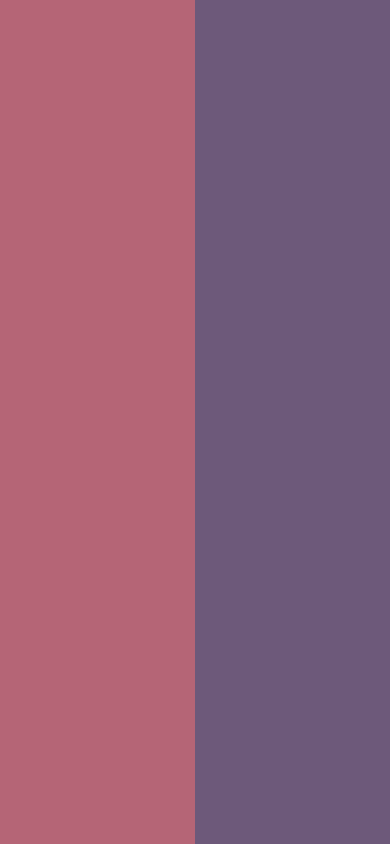
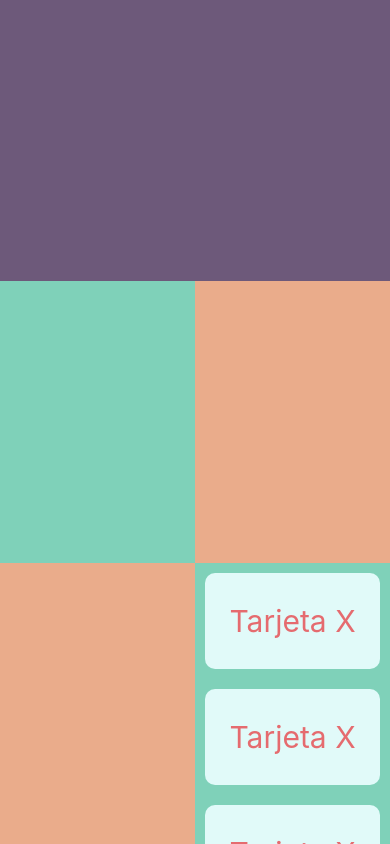
Before and after one commit to zavaletamx/desarrollo-movil-multiplataforma, a React Native app: screen / in a window 390 px wide. Built offline with nearby package versions, Linux system fonts and the light colour scheme.

Commit message:
Revisamos FlexBox a fondo

```diff
--- a/App.js
+++ b/App.js
@@ -1,7 +1,9 @@
 import React from 'react';
 import { StatusBar } from 'expo-status-bar';
-import { Text, View } from 'react-native';
+import { ScrollView, Text, View } from 'react-native';
 import colores from './src/styles/colores';
+import { Colors } from 'react-native/Libraries/NewAppScreen';
+import Tarjeta from './src/Tarjeta';
 
 /*
 El método de organización estructural de ReactNative es
@@ -20,24 +22,110 @@ de flex
 */
 
 export default function App() {
+	const arreglo = [];
+	for (let i = 0; i < 20; i++) {
+		arreglo.push(`Texto No ${i + 1}`);
+	}
+
 	return (
+		/*
+        Podemos controlar la posición y orientación de
+        los elementos de FlexBox utilizando
+        flexDirection:
+        column (defecto) ===== apila los elementos de
+                                forma vertical en el
+                                orden declarado
+
+        column-reverse ======  apila los elementos de
+                                forma vertical en el
+                                orden contrario al declarado
+
+        row            ======  apila los elementos de
+                                forma horizontal en el
+                                orden declarado
+
+        row            ======  apila los elementos de
+                                forma horizontal en el
+                                orden contrario al declarado
+        */
+
+		/*Contenedor principal para elementos verticales*/
 		<View
 			style={{
-				backgroundColor: colores.yinMnBlue,
 				flex: 1,
-				flexDirection: 'row',
+				flexDirection: 'column',
+				backgroundColor: colores.tumbleweed,
 			}}>
+			{/** Contenedor del slider horizontal */}
 			<View
 				style={{
-					backgroundColor: colores.roseDust,
-					flex: 5,
+					flex: 1,
+					backgroundColor: colores.chineseViolet,
 				}}></View>
 
+			{/** Contenedor de la cuadrícula */}
 			<View
 				style={{
-					backgroundColor: colores.chineseViolet,
-					flex: 5,
-				}}></View>
+					flex: 2,
+					flexDirection: 'row',
+				}}>
+				{/** Contenedor del lado izquierdo */}
+				<View
+					style={{
+						flex: 1,
+						flexDirection: 'column',
+					}}>
+					{/** Cuadro superior derecho */}
+					<View
+						style={{
+							flex: 1,
+							backgroundColor:
+								colores.middleBlueGreen,
+						}}></View>
+
+					{/** Cuadro inferior derecho */}
+					<View
+						style={{
+							flex: 1,
+							backgroundColor:
+								colores.tumbleweed,
+						}}></View>
+				</View>
+
+				{/** Contenedor del lado derecho */}
+				<View
+					style={{
+						flex: 1,
+						flexDirection: 'column-reverse',
+					}}>
+					{/** Cuadro superior derecho */}
+					<ScrollView
+						style={{
+							flex: 1,
+							backgroundColor:
+								colores.middleBlueGreen,
+						}}>
+						<Tarjeta texto='Tarjeta X' />
+						<Tarjeta texto='Tarjeta X' />
+						<Tarjeta texto='Tarjeta X' />
+						<Tarjeta texto='Tarjeta X' />
+						<Tarjeta texto='Tarjeta X' />
+						<Tarjeta texto='Tarjeta X' />
+						<Tarjeta texto='Tarjeta X' />
+						<Tarjeta texto='Tarjeta X' />
+						<Tarjeta texto='Tarjeta X' />
+						<Tarjeta texto='Tarjeta X' />
+					</ScrollView>
+
+					{/** Cuadro inferior derecho */}
+					<View
+						style={{
+							flex: 1,
+							backgroundColor:
+								colores.tumbleweed,
+						}}></View>
+				</View>
+			</View>
 		</View>
 	);
 }
```
Also changed, not shown: App_flex_clase1.js (added, +43 -0 lines).
